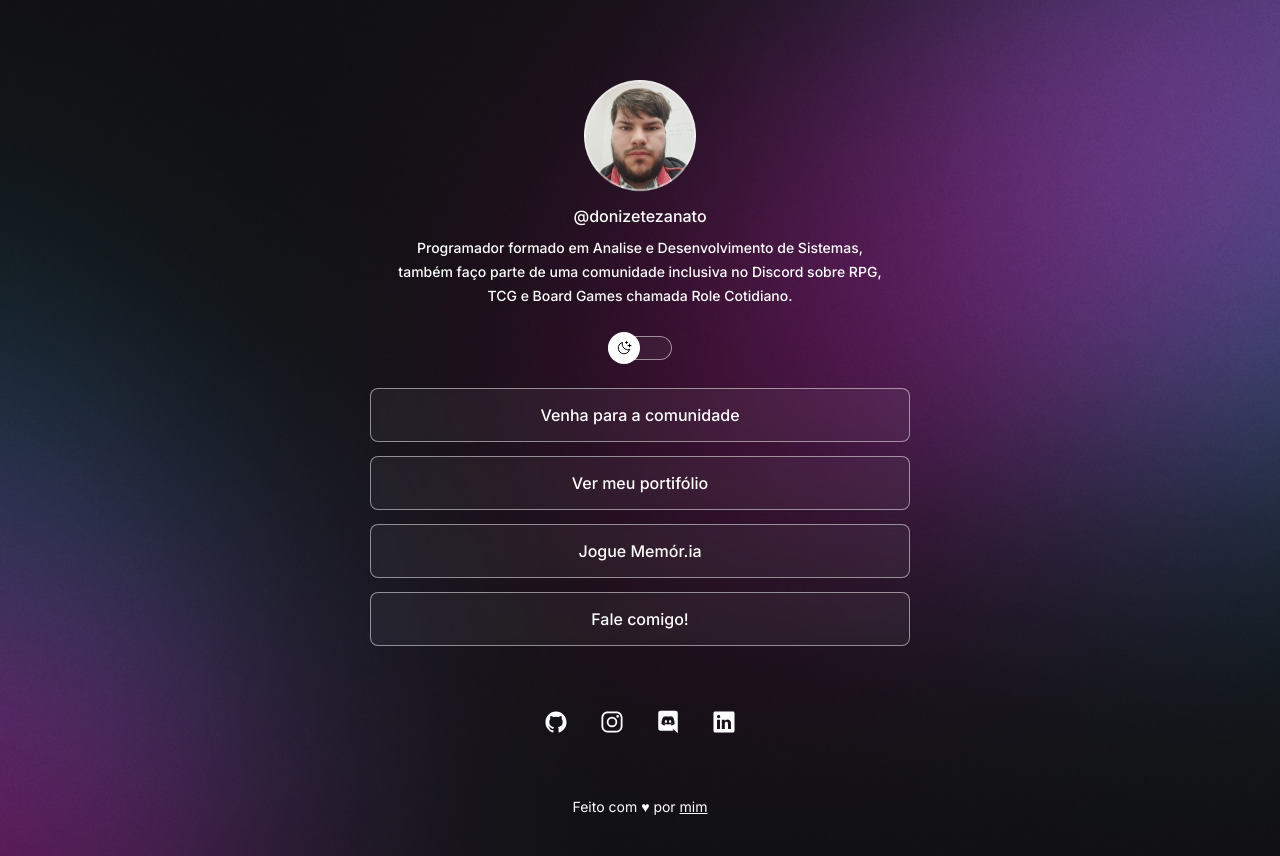
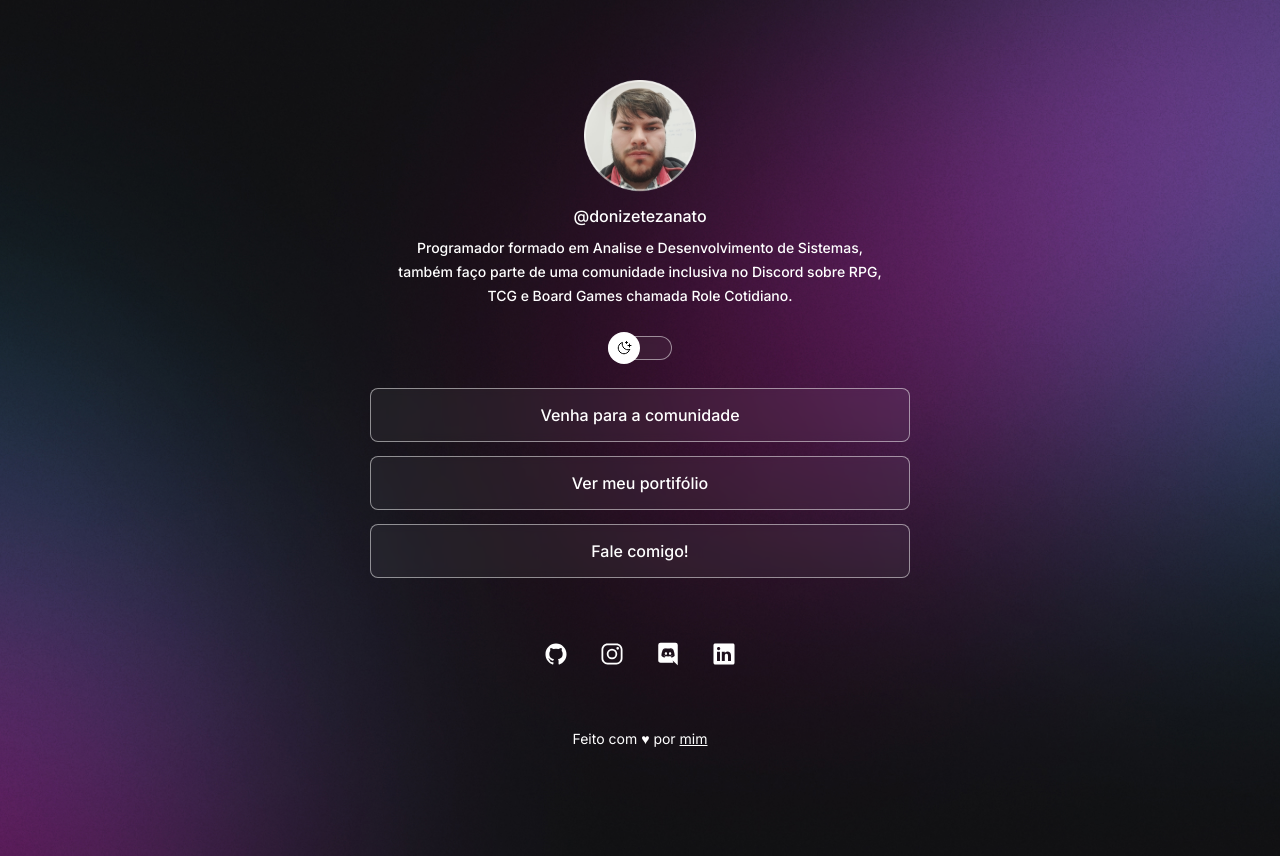
Before and after one commit to DonizeteZJunior/Discover-Rocketseat, a plain HTML site: page index.html in a window 1280 px wide. Drawn offline with nearby package versions, Linux system fonts and the light colour scheme.

Commit message:
Atualização do link

```diff
--- a/index.html
+++ b/index.html
@@ -48,11 +48,6 @@
           </a>
         </li>
         <li>
-          <a href="https://nananyan.itch.io/memoria-rpg" target="_blank"
-            >Jogue Memór.ia</a
-          >
-        </li>
-        <li>
           <a href="mailto:donizete.dev@gmail.com" target="_blank">
             Fale comigo!
           </a>
```
